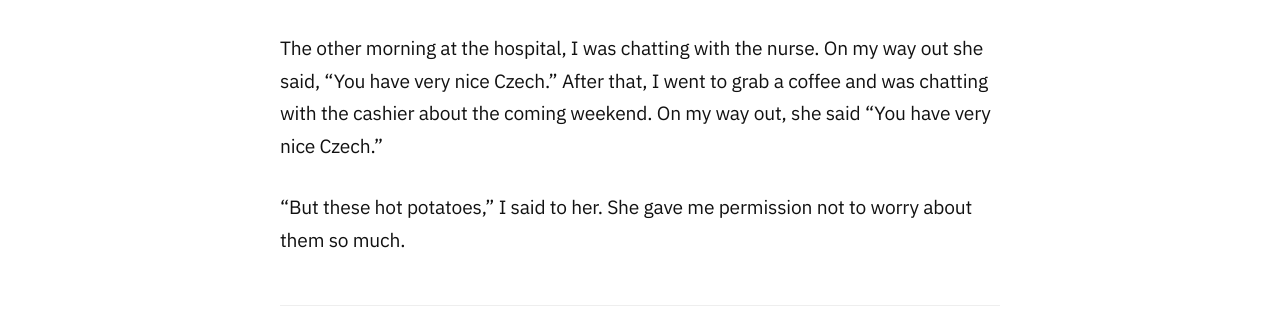
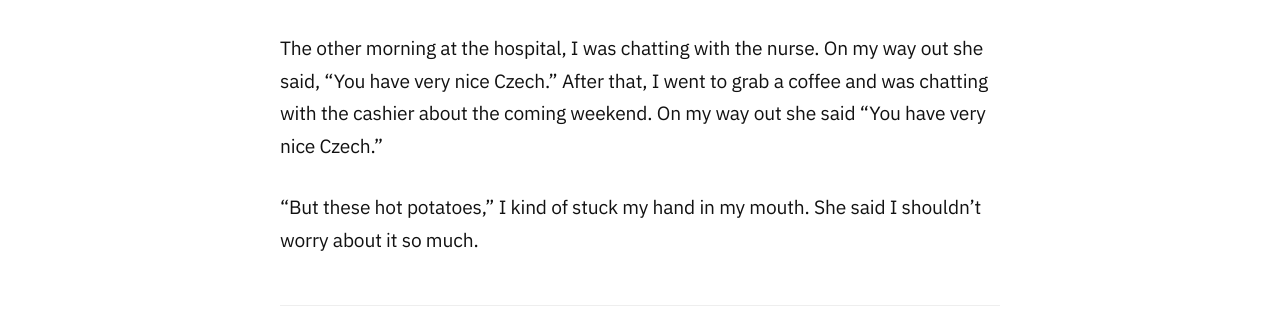
Before and after one commit to westleyovercash/westleyovercash.github.io, a Jekyll site: the page built from _posts/2026-02-09-hot-potatoes.md, in a window 1280 px wide and 1137 px high. Shown: the part 398-728 px from the top of the window. Built offline with Jekyll 4.4.1, drawn with Linux system fonts in a browser that asks for light colours.

Commit message:
Update 2026-02-09-hot-potatoes.md

```diff
--- a/_posts/2026-02-09-hot-potatoes.md
+++ b/_posts/2026-02-09-hot-potatoes.md
@@ -5,6 +5,6 @@ date: 2026-02-09
 ---
 I still feel dumb every day when I speak Czech. Those hot potatoes will roll around in my mouth no matter how hard I try.
 
-The other morning at the hospital, I was chatting with the nurse. On my way out she said, "You have very nice Czech." After that, I went to grab a coffee and was chatting with the cashier about the coming weekend. On my way out, she said "You have very nice Czech."
+The other morning at the hospital, I was chatting with the nurse. On my way out she said, "You have very nice Czech." After that, I went to grab a coffee and was chatting with the cashier about the coming weekend. On my way out she said "You have very nice Czech."
 
-"But these hot potatoes," I said to her. She gave me permission not to worry about them so much.
+"But these hot potatoes," I kind of stuck my hand in my mouth. She said I shouldn't worry about it so much.
```
